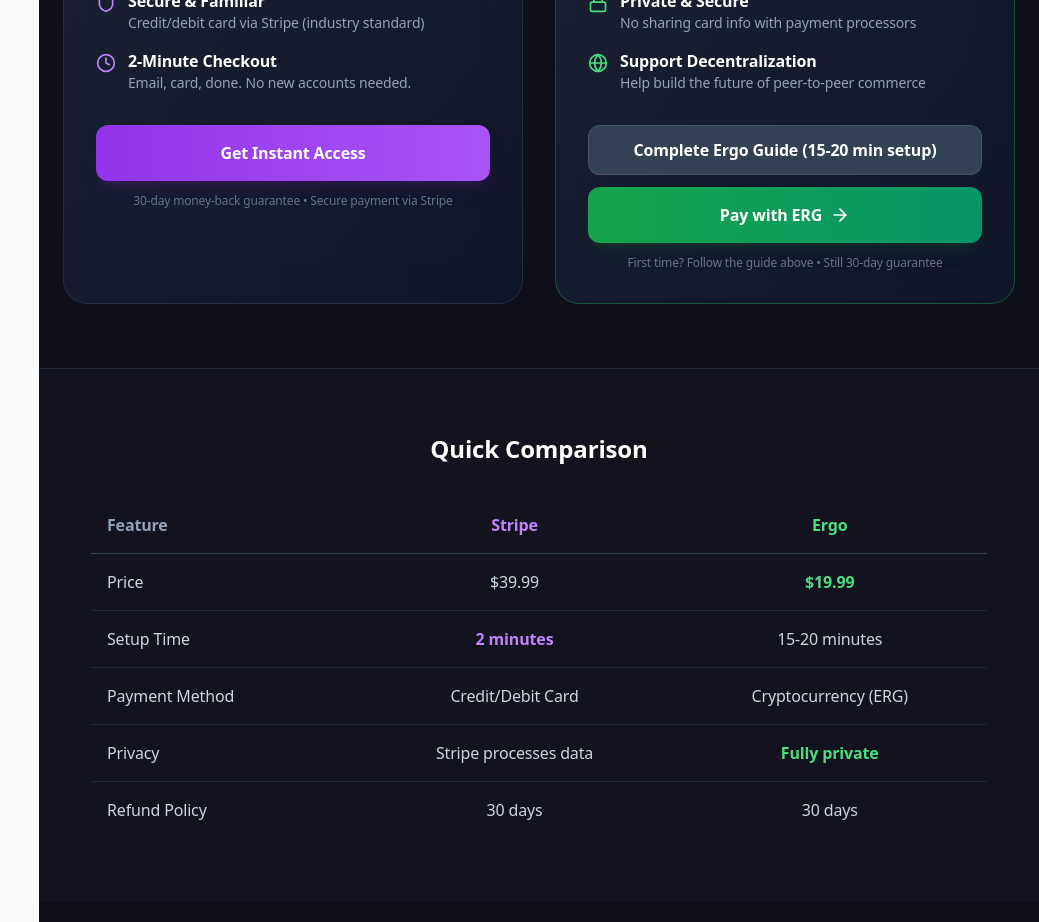
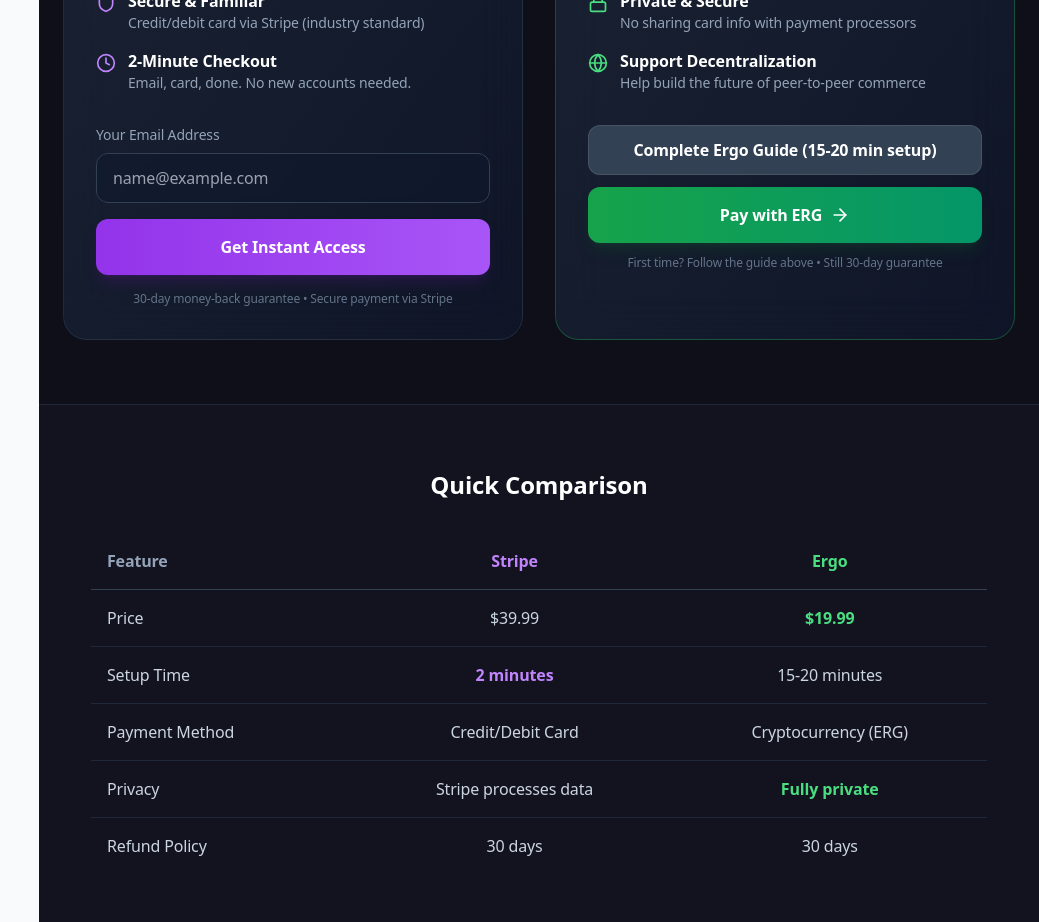
Before and after one commit to agenticaihome/ebook-frontend, a React (Create React App) app: page /payment-guide in a window 1280 px wide. Shown: the part 960-1882 px from the top of the page, without its empty margins (241-1280 px from the left). Built offline with nearby package versions, Linux system fonts and the light colour scheme; no server answers.

Commit message:
Fix QA audit issues: Stripe link, Ergo button, Form validation

```diff
--- a/src/ErgoPaymentPage.jsx
+++ b/src/ErgoPaymentPage.jsx
@@ -7,6 +7,7 @@ import {
 } from 'lucide-react';
 import { QRCodeSVG } from 'qrcode.react';
 import { api } from './services/api';
+import { toast } from 'react-hot-toast';
 
 const ErgoPaymentPage = () => {
     const navigate = useNavigate();
@@ -83,6 +84,23 @@ const ErgoPaymentPage = () => {
             }
         } catch (err) {
             console.error('Auto-check failed', err);
+        }
+    };
+
+    const handleManualCheck = async () => {
+        if (!accessCode) return;
+        const toastId = toast.loading('Checking payment status...');
+        try {
+            const result = await api.checkRecentErgoPayment(accessCode);
+            if (result.success && result.status === 'PAID') {
+                toast.success('Payment received!', { id: toastId });
+                confirmPayment(result.transactionId);
+            } else {
+                toast.error('Payment not yet confirmed. Please wait a moment and try again.', { id: toastId });
+            }
+        } catch (err) {
+            console.error('Manual check failed', err);
+            toast.error('Connection failed. Please try again.', { id: toastId });
         }
     };
 
@@ -345,6 +363,14 @@ const ErgoPaymentPage = () => {
                                                 {copiedAddress ? <Check className="w-5 h-5 text-green-400 flex-shrink-0" /> : <Copy className="w-5 h-5 text-slate-500 group-hover:text-white flex-shrink-0" />}
                                             </button>
                                         </div>
+
+                                        <button
+                                            onClick={handleManualCheck}
+                                            className="w-full mt-4 bg-cyan-600/20 hover:bg-cyan-600/30 text-cyan-400 border border-cyan-500/30 hover:border-cyan-500/50 rounded-xl p-3 font-bold transition-all flex items-center justify-center gap-2"
+                                        >
+                                            <CheckCircle2 size={18} />
+                                            I've Sent the Payment
+                                        </button>
                                     </div>
                                 </div>
                             </div>
--- a/src/LoginPage.jsx
+++ b/src/LoginPage.jsx
@@ -22,6 +22,19 @@ const LoginPage = () => {
         e.preventDefault();
         setIsLoading(true);
         setError('');
+
+        if (!email || !email.includes('@')) {
+            setError('Please enter a valid email address.');
+            setIsLoading(false);
+            return;
+        }
+
+        if (!password) {
+            setError('Please enter your password.');
+            setIsLoading(false);
+            return;
+        }
+
         try {
             const data = await api.login(email.trim(), password);
             localStorage.setItem('token', data.token);
--- a/src/PaymentGuide.jsx
+++ b/src/PaymentGuide.jsx
@@ -1,14 +1,43 @@
-import React from 'react';
+import React, { useState } from 'react';
 import { Link } from 'react-router-dom';
 import { motion } from 'framer-motion';
 import {
     CreditCard, Coins, Check, ArrowRight, Shield, Zap,
-    Lock, Globe, Clock, Sparkles
+    Lock, Globe, Clock, Sparkles, Loader2, AlertCircle
 } from 'lucide-react';
 import WebbookLayout from './components/layout/WebbookLayout';
 import CaptainHero from './components/CaptainHero';
+import { api } from './services/api';
 
 export default function PaymentGuide() {
+    const [email, setEmail] = useState('');
+    const [isStripeLoading, setIsStripeLoading] = useState(false);
+    const [stripeError, setStripeError] = useState(null);
+
+    const handleStripePayment = async () => {
+        if (!email || !email.includes('@')) {
+            setStripeError("Please enter a valid email address.");
+            return;
+        }
+
+        setIsStripeLoading(true);
+        setStripeError(null);
+
+        try {
+            const result = await api.createStripeCheckout(email);
+            if (result.success && result.checkoutUrl) {
+                window.location.href = result.checkoutUrl;
+            } else {
+                setStripeError("Failed to initialize checkout. Please try again.");
+            }
+        } catch (err) {
+            console.error(err);
+            setStripeError(err.message || "Connection error. Please try again.");
+        } finally {
+            setIsStripeLoading(false);
+        }
+    };
+
     return (
         <WebbookLayout>
             <div className="min-h-screen bg-[#0f0f1a] text-white font-sans selection:bg-cyan-500/30">
@@ -100,13 +129,32 @@ export default function PaymentGuide() {
                                     </div>
                                 </div>
 
-                                <div className="space-y-3">
-                                    <Link
-                                        to="/#pricing"
-                                        className="block w-full bg-gradient-to-r from-purple-600 to-purple-500 hover:from-purple-500 hover:to-purple-400 text-white py-4 rounded-xl font-bold transition-all shadow-lg shadow-purple-900/30 hover:shadow-purple-900/50 text-center"
+                                <div className="space-y-4">
+                                    <div>
+                                        <label className="block text-sm text-slate-400 mb-2 text-left">Your Email Address</label>
+                                        <input
+                                            type="email"
+                                            value={email}
+                                            onChange={(e) => setEmail(e.target.value)}
+                                            placeholder="name@example.com"
+                                            className="w-full bg-slate-900/50 border border-slate-700 rounded-xl px-4 py-3 text-white focus:outline-none focus:border-purple-500 transition-colors backdrop-blur-sm"
+                                        />
+                                    </div>
+
+                                    {stripeError && (
+                                        <div className="flex items-center gap-2 text-red-400 text-sm bg-red-900/20 p-3 rounded-lg">
+                                            <AlertCircle size={16} />
+                                            {stripeError}
+                                        </div>
+                                    )}
+
+                                    <button
+                                        onClick={handleStripePayment}
+                                        disabled={isStripeLoading}
+                                        className="w-full bg-gradient-to-r from-purple-600 to-purple-500 hover:from-purple-500 hover:to-purple-400 text-white py-4 rounded-xl font-bold transition-all shadow-lg shadow-purple-900/30 hover:shadow-purple-900/50 text-center flex items-center justify-center gap-2"
                                     >
-                                        Get Instant Access
-                                    </Link>
+                                        {isStripeLoading ? <Loader2 className="animate-spin" /> : 'Get Instant Access'}
+                                    </button>
                                     <p className="text-xs text-slate-500 text-center">
                                         30-day money-back guarantee • Secure payment via Stripe
                                     </p>
--- a/src/components/common/PurchaseGate.jsx
+++ b/src/components/common/PurchaseGate.jsx
@@ -1,7 +1,7 @@
 import React, { useState, useEffect } from 'react';
 import { useNavigate } from 'react-router-dom';
 import { Lock, ShieldCheck, Loader } from 'lucide-react';
-import { api } from '../services/api';
+import { api } from '../../services/api';
 
 const PurchaseGate = ({ children }) => {
     const [hasAccess, setHasAccess] = useState(null);
--- a/src/pages/ClaimAccessPage.jsx
+++ b/src/pages/ClaimAccessPage.jsx
@@ -14,6 +14,12 @@ const ClaimAccessPage = () => {
         e.preventDefault();
         setError('');
         setLoading(true);
+
+        if (!identifier || identifier.trim().length < 5) {
+            setError('Please enter a valid Transaction ID or Access Code.');
+            setLoading(false);
+            return;
+        }
 
         try {
             const data = await api.claimPayment(identifier);
```
